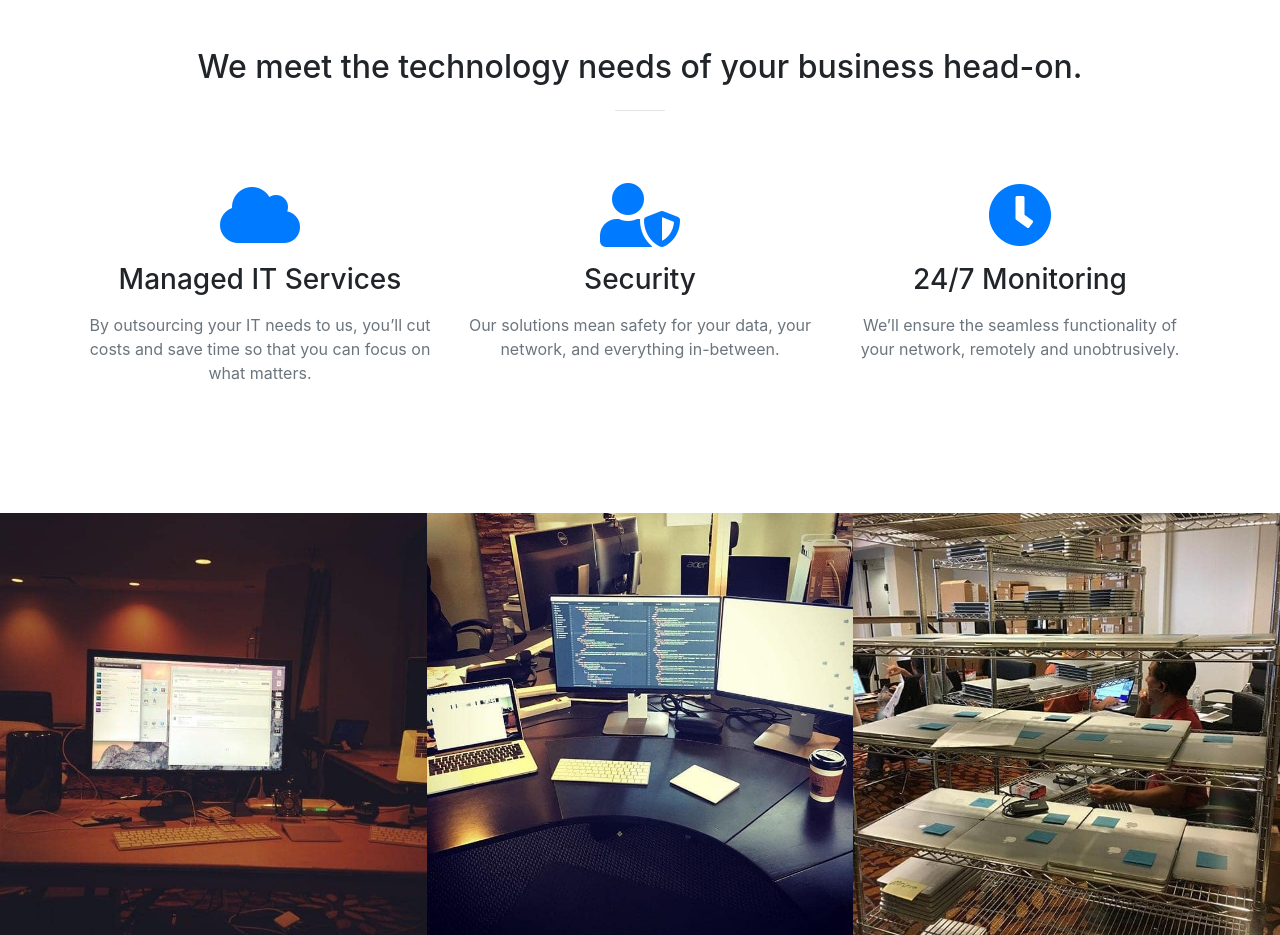
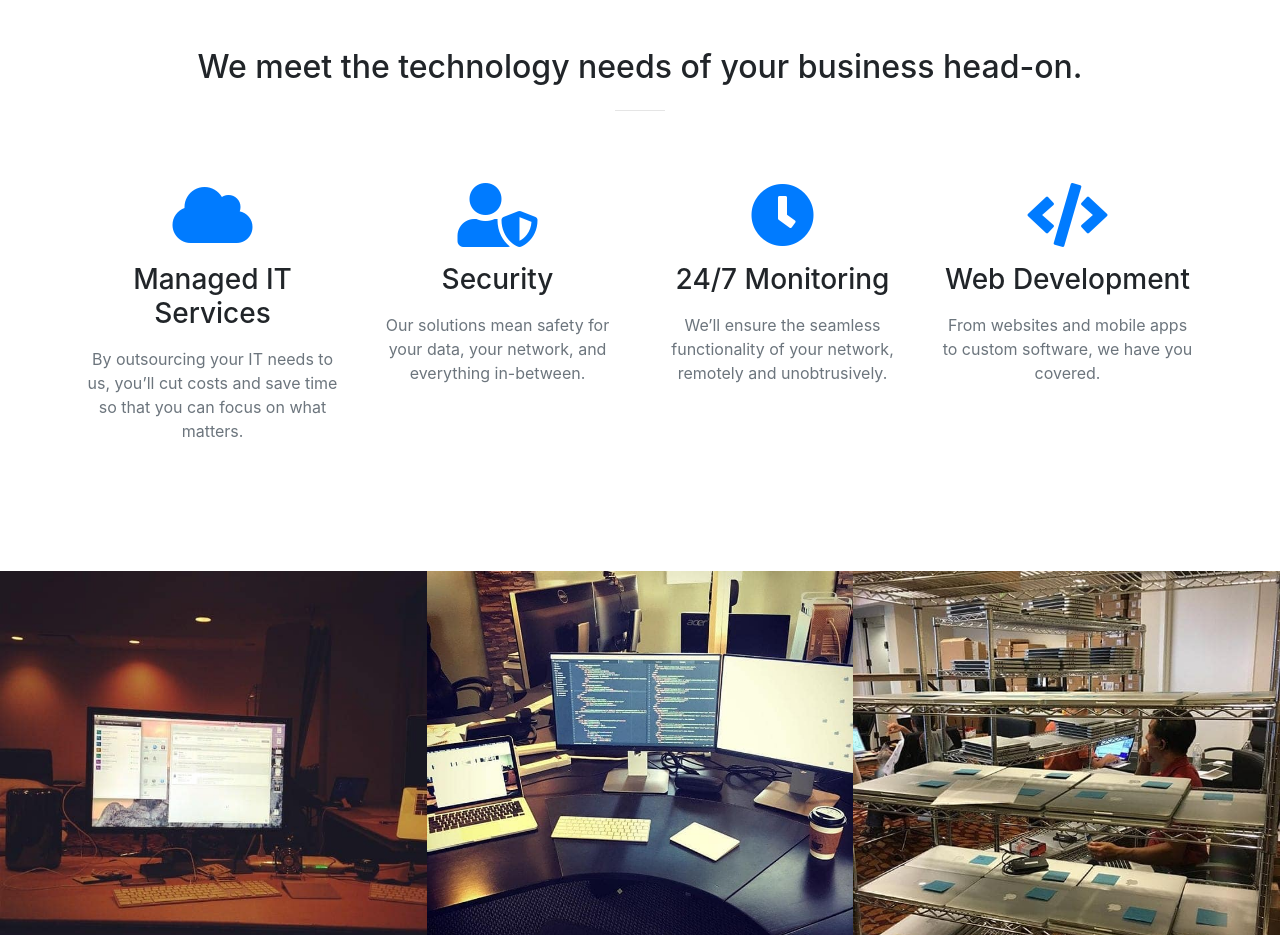
Before and after one commit to JohnmarkBeaty/valeion, a website with bundled scripts: page index.html in a window 1280 px wide. Shown: the part 880-1815 px from the top of the page. Built offline with nearby package versions, Linux system fonts and the light colour scheme.

Commit message:
service updates

```diff
--- a/index.html
+++ b/index.html
@@ -112,34 +112,34 @@
       </div>
       <div class="container">
         <div class="row">
-          <div class="col-lg-4 col-md-6 text-center">
+          <div class="col-lg-3 col-md-6 text-center">
             <div class="service-box mt-5 mx-auto">
               <i class="fas fa-4x fa-cloud text-primary mb-3 sr-icon-1"></i>
               <h3 class="mb-3">Managed IT Services</h3>
               <p class="text-muted mb-0">By outsourcing your IT needs to us, you’ll cut costs and save time so that you can focus on what matters.</p>
             </div>
           </div>
-          <div class="col-lg-4 col-md-6 text-center">
+          <div class="col-lg-3 col-md-6 text-center">
             <div class="service-box mt-5 mx-auto">
               <i class="fas fa-4x fa-user-shield text-primary mb-3 sr-icon-2"></i>
               <h3 class="mb-3">Security</h3>
               <p class="text-muted mb-0">Our solutions mean safety for your data, your network, and everything in-between.</p>
             </div>
           </div>
-          <div class="col-lg-4 col-md-6 offset-md-3 offset-lg-0 text-center">
+          <div class="col-lg-3 col-md-6 text-center">
             <div class="service-box mt-5 mx-auto">
               <i class="fas fa-4x fa-clock text-primary mb-3 sr-icon-3"></i>
               <h3 class="mb-3">24/7 Monitoring</h3>
               <p class="text-muted mb-0">We’ll ensure the seamless functionality of your network, remotely and unobtrusively.</p>
             </div>
           </div>
-          <!-- <div class="col-lg-3 col-md-6 text-center">
+          <div class="col-lg-3 col-md-6 text-center">
             <div class="service-box mt-5 mx-auto">
-              <i class="fas fa-4x fa-heart text-primary mb-3 sr-icon-4"></i>
-              <h3 class="mb-3">Made with Love</h3>
-              <p class="text-muted mb-0">You have to make your websites with love these days!</p>
+              <i class="fas fa-4x fa-code text-primary mb-3 sr-icon-4"></i>
+              <h3 class="mb-3">Web Development</h3>
+              <p class="text-muted mb-0">From websites and mobile apps to custom software, we have you covered.</p>
             </div>
-          </div> -->
+          </div>
         </div>
       </div>
     </section>
@@ -168,7 +168,7 @@
               <div class="portfolio-box-caption">
                 <div class="portfolio-box-caption-content">
                   <div class="project-category text-faded">
-                    Monitoring
+                    Software Development
                   </div>
                   <!-- <div class="project-name">
                     Project Name
```
